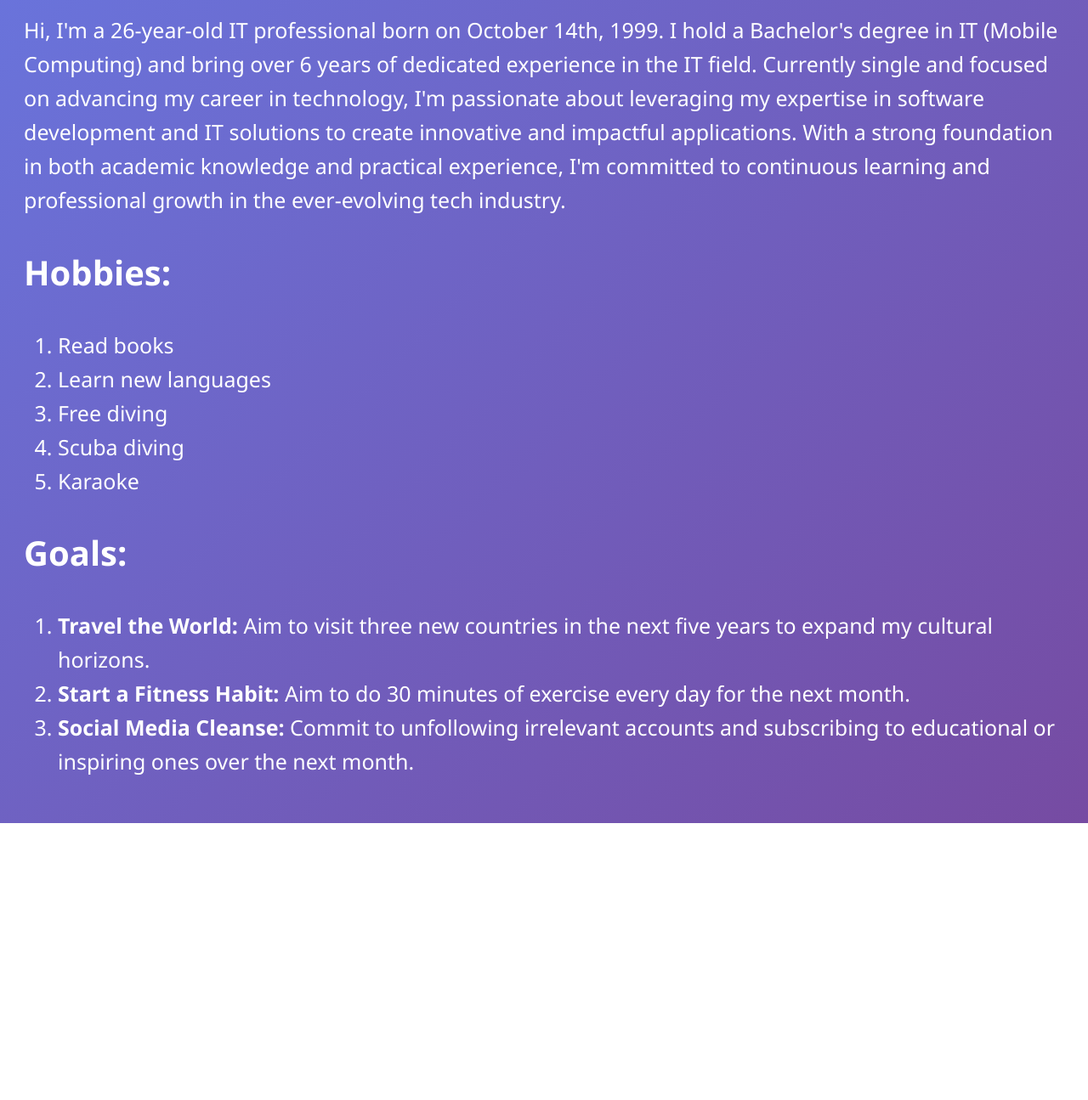
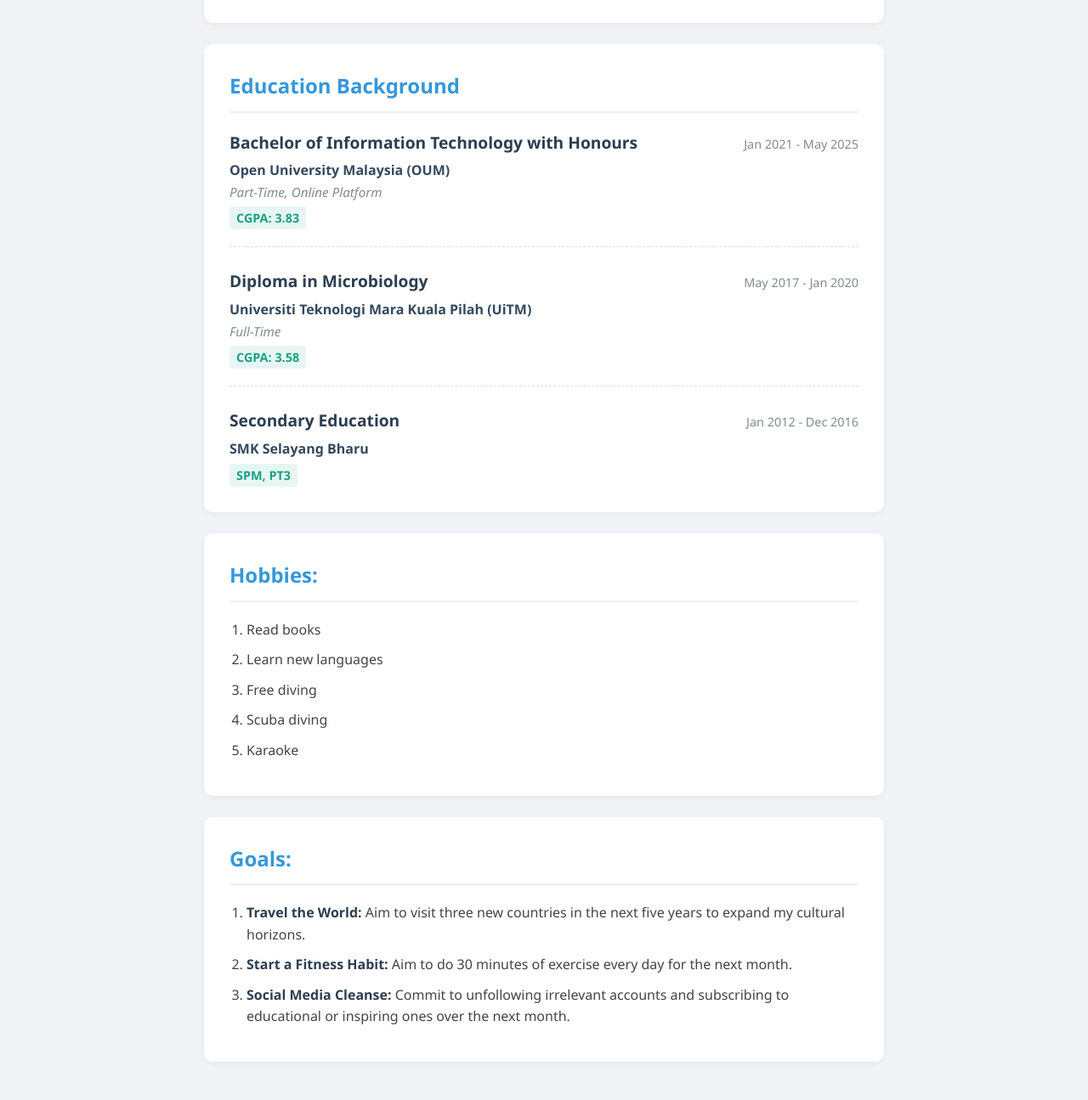
Before and after one commit to nurien99/about-me, a plain HTML site: page index.html in a window 1280 px wide. Shown: the part 598-1893 px from the top of the page at 85% size. Before the commit the page ends 1567 px from the top, so only its background shows below. Drawn offline with Linux system fonts and the light colour scheme.

Commit message:
Add education background dan ubah keseluruhan css

```diff
--- a/index.html
+++ b/index.html
@@ -24,6 +24,39 @@
                 I'm committed to continuous learning and professional growth in the ever-evolving tech industry.
 </section>
 
+<section class="education">
+    <h2>Education Background</h2>
+
+    <div class="education-item">
+        <div class="education-header">
+            <h3>Bachelor of Information Technology with Honours</h3>
+            <span class="period">Jan 2021 - May 2025</span>
+        </div>
+        <p class="institution">Open University Malaysia (OUM)</p>
+        <p class="program-details">Part-Time, Online Platform</p>
+        <p class="cgpa">CGPA: 3.83</p>
+    </div>
+
+    <div class="education-item">
+        <div class="education-header">
+            <h3>Diploma in Microbiology</h3>
+            <span class="period">May 2017 - Jan 2020</span>
+        </div>
+        <p class="institution">Universiti Teknologi Mara Kuala Pilah (UiTM)</p>
+        <p class="program-details">Full-Time</p>
+        <p class="cgpa">CGPA: 3.58</p>
+    </div>
+
+    <div class="education-item">
+        <div class="education-header">
+            <h3>Secondary Education</h3>
+            <span class="period">Jan 2012 - Dec 2016</span>
+        </div>
+        <p class="institution">SMK Selayang Bharu</p>
+        <p class="cgpa">SPM, PT3</p>
+    </div>
+</section>
+
 <section class="hobby">
     <h2>Hobbies:</h2>
     <ol>
--- a/style.css
+++ b/style.css
@@ -1,27 +1,144 @@
-*{
-    color: white;
-    text-align: left;
-    font-size: 25px;
+ * {
+            box-sizing: border-box;
+            margin: 0;
+            padding: 0;
         }
 
         body {
             font-family: 'Segoe UI', Tahoma, Geneva, Verdana, sans-serif;
             line-height: 1.6;
+            background-color: #f0f2f5;
             color: #333;
-    background: linear-gradient(135deg, #667eea 0%, #764ba2 100%);
-    min-height: 100vh;
             padding: 20px;
         }
 
-h1{
-    font-size: 50px;
+        /* 2. Layout Container - Centered column */
+        body > * {
+            max-width: 800px;
+            margin-left: auto;
+            margin-right: auto;
         }
 
-h2{
-    font-size: 40px;
+        /*3. Header Styling*/
+        header {
+            text-align: center;
+            margin-bottom: 30px;
+            padding-top: 20px;
         }
 
+        h1 {
+            color: #1e63cc;
+            font-size: 2rem;
+            letter-spacing: 1px;
+            text-transform: uppercase;
+            margin-bottom: 10px;
+        }
+
+        /* 4. Image Styling - Circular Profile */
         .myselfpic {
-width:224px;
-height: 298px
+            display: block;
+            width: 180px;
+            height: 180px;
+            object-fit: cover;
+            border-radius: 50%; /* To make it a circle */
+            margin: 0 auto 40px auto;
+            border: 5px solid #fff;
+            box-shadow: 0 4px 10px rgba(0, 0, 0, 0.1);
+            background-color: #ddd; /* Gray placeholder if image is missing - Fallback*/
         }
+
+        /* 5. Section Cards */
+        section {
+            background: #ffffff;
+            padding: 30px;
+            margin-bottom: 25px;
+            border-radius: 10px;
+            box-shadow: 0 2px 5px rgba(0, 0, 0, 0.05); /* Soft shadow for depth */
+        }
+
+        h2 {
+            color: #3498db; /* Bright Blue Accent */
+            border-bottom: 2px solid #ecf0f1;
+            padding-bottom: 10px;
+            margin-bottom: 20px;
+            font-size: 1.5rem;
+        }
+
+        /* 6. Education Specifics */
+        .education-item {
+            margin-bottom: 25px;
+            padding-bottom: 20px;
+            border-bottom: 1px dashed #ddd;
+        }
+
+        /* Last child untuk make sure tak ada dah gap garis putus putus tu sebab ni last child */
+        .education-item:last-child {
+            margin-bottom: 0;
+            padding-bottom: 0;
+            border-bottom: none;
+        }
+
+        .education-header {
+            display: flex;
+            justify-content: space-between;
+            align-items: baseline;
+            margin-bottom: 5px;
+        }
+
+        h3 {
+            font-size: 1.2rem;
+            color: #2c3e50;
+            font-weight: 600;
+        }
+
+        .period {
+            font-size: 0.9rem;
+            color: #7f8c8d;
+            font-weight: 500;
+            white-space: nowrap;
+        }
+
+        .institution {
+            font-weight: 600;
+            color: #34495e;
+        }
+
+        .program-details {
+            font-style: italic;
+            color: #7f8c8d;
+            font-size: 0.95rem;
+        }
+
+        .cgpa {
+            margin-top: 5px;
+            display: inline-block;
+            background-color: #e8f6f3; /* Mint Green Background */
+            color: #16a085; /* Darker Green Text */
+            padding: 2px 8px;
+            border-radius: 4px;
+            font-weight: bold;
+            font-size: 0.9rem;
+        }
+
+        /* 7. Lists */
+        ol {
+            padding-left: 20px;
+        }
+
+        li {
+            margin-bottom: 10px;
+            color: #444;
+        }
+
+        .goals b {
+            color: #2c3e50;
+        }
+
+        /* 8. Mobile Responsiveness */
+        @media (max-width: 600px) {
+            body { padding: 10px; }
+            section { padding: 20px; }
+            h1 { font-size: 1.5rem; }
+            .education-header { flex-direction: column; }
+            .period { margin-top: 5px; margin-bottom: 5px; }
+        }
```
Lines whose indentation alone changed are shown as unchanged.
